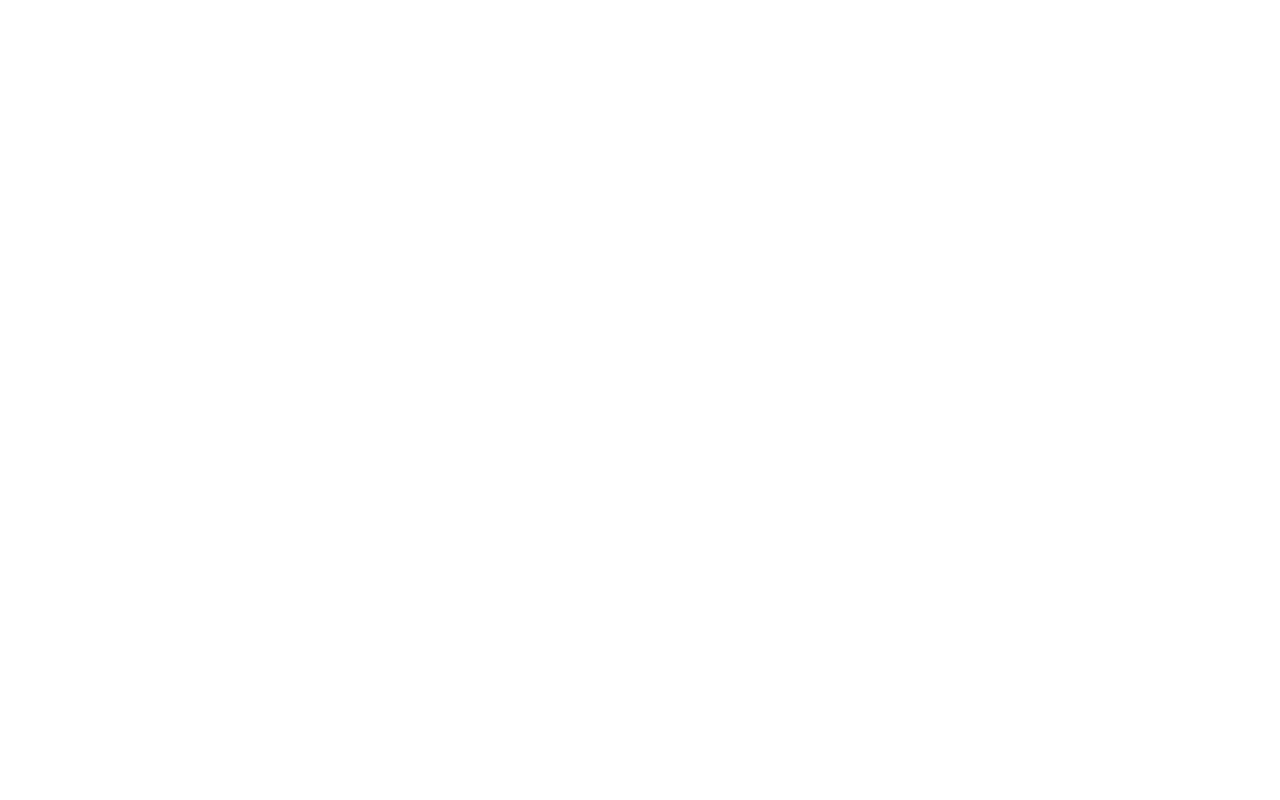
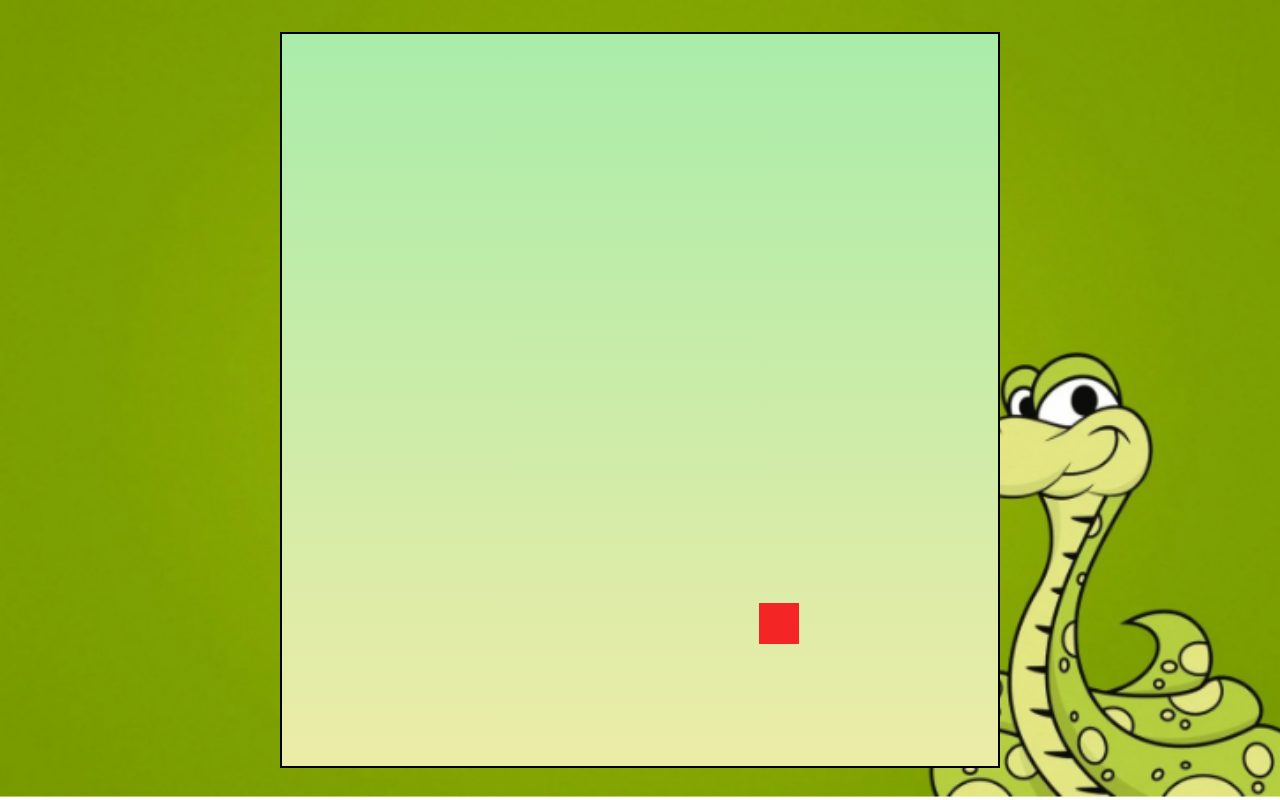
Before and after one commit to srishanth-m/SnakeSimulator, a plain HTML site: page index.html in a window 1280 px wide. Drawn offline with Linux system fonts and the light colour scheme.

Commit message:
displayed the snake

```diff
--- a/css/style.css
+++ b/css/style.css
@@ -0,0 +1,33 @@
+*{
+    padding: 0;
+    margin: 0;
+    box-sizing: border-box;
+}
+
+.body{
+    background: url(../Snakebg.png);
+    min-height: 100vh;
+    background-size: 100vw 100vh;
+    background-repeat: no-repeat;
+    display: flex;
+    justify-content: center;
+    align-items: center;
+}
+
+#board{
+    background: linear-gradient(rgb(170 , 236 , 170) , rgb(236 , 236 , 167));
+    width: 90vmin;
+    height: 92vmin;
+    border: 2px solid black;
+    display: grid;
+    grid-template-rows: repeat(18 , 1fr);
+    grid-template-columns: repeat(18 , 1fr);
+}
+
+.head{
+    background-color: rgb(8, 8, 8);
+}
+
+.food{
+    background-color: rgb(243, 37, 37);
+}
--- a/index.html
+++ b/index.html
@@ -8,7 +8,11 @@
     <link rel="stylesheet" href="css/utils.css">
 </head>
 <body>
+    <div class="body">
+        <div id="board">
 
+        </div>
+    </div>
     <script src="js/app.js"></script>
 </body>
 </html>
--- a/js/app.js
+++ b/js/app.js
@@ -0,0 +1,41 @@
+
+// variables and consts;
+let direction = {x :0 , y : 0};
+
+const foodSound = new Audio('food.mp3');
+const moveSound = new Audio('turn.mp3');
+const gameOversound = new Audio('gameOver.mp3');
+const musicSound = new Audio('bg.mp3');
+
+let speed = 2;
+let lastPaintTime = 0;
+let snakeArr = [
+    {x : 13 , y : 15}
+]
+
+// game functions
+function main(ctime){
+    window.requestAnimationFrame(main);
+    // console.log(ctime);
+    if((ctime - lastPaintTime) / 1000 < 1/speed){
+        return;
+    }
+    lastPaintTime = ctime;
+    gameEngine();
+}
+
+function gameEngine(){
+    board.innerHTML = "";
+    snakeArr.forEach((e, index)=>{
+        snakeElement = document.createElement('div');
+        snakeElement.style.gridRowStart = e.y;
+        snakeElement.style.gridColumnStart = e.x;
+
+        snakeElement.classList.add('food');
+        board.appendChild(snakeElement);
+    });
+}
+
+
+// main logic starts here
+window.requestAnimationFrame(main);
```
